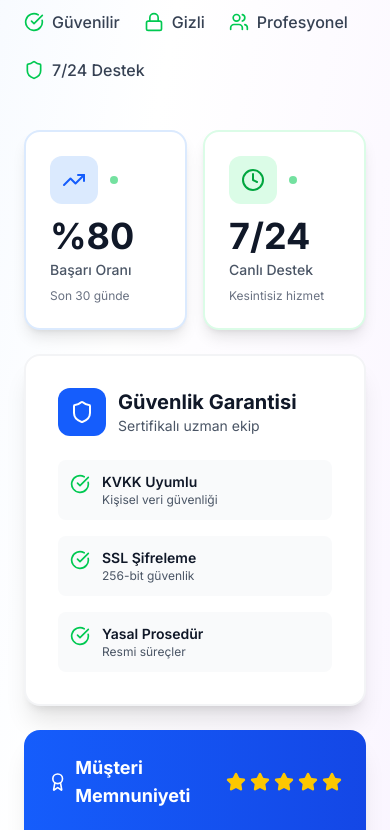
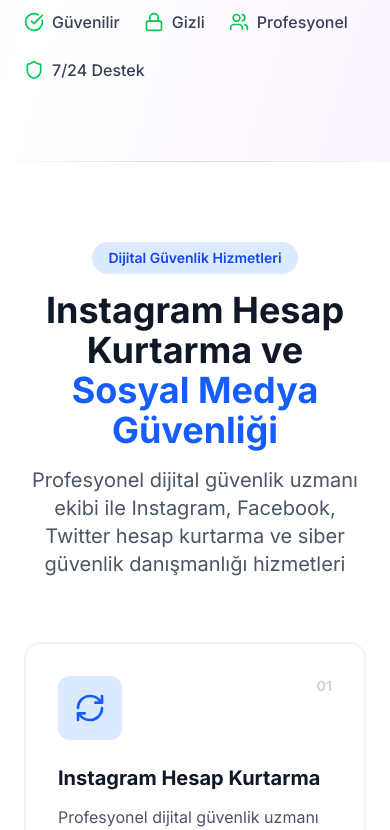
Before and after one commit to iddaasohbet/falconmedya, a Next.js app: page / in a window 390 px wide. Shown: the part 1180-2010 px from the top of the page. Built offline with nearby package versions, Linux system fonts and the light colour scheme.

Commit message:
Update: Hero mobil responsive, WhatsApp integration, favicon added

```diff
--- a/src/components/Hero.tsx
+++ b/src/components/Hero.tsx
@@ -69,8 +69,8 @@
             </div>
           </div>
 
-          {/* Right Content - Corporate Stats & Info */}
-          <div className="relative space-y-6">
+          {/* Right Content - Corporate Stats & Info - Desktop Only */}
+          <div className="hidden lg:block relative space-y-6">
             {/* Top Stats Grid */}
             <div className="grid grid-cols-2 gap-4">
               <div className="bg-white rounded-2xl p-6 shadow-lg border-2 border-blue-100 hover:border-blue-300 transition-colors">
```
